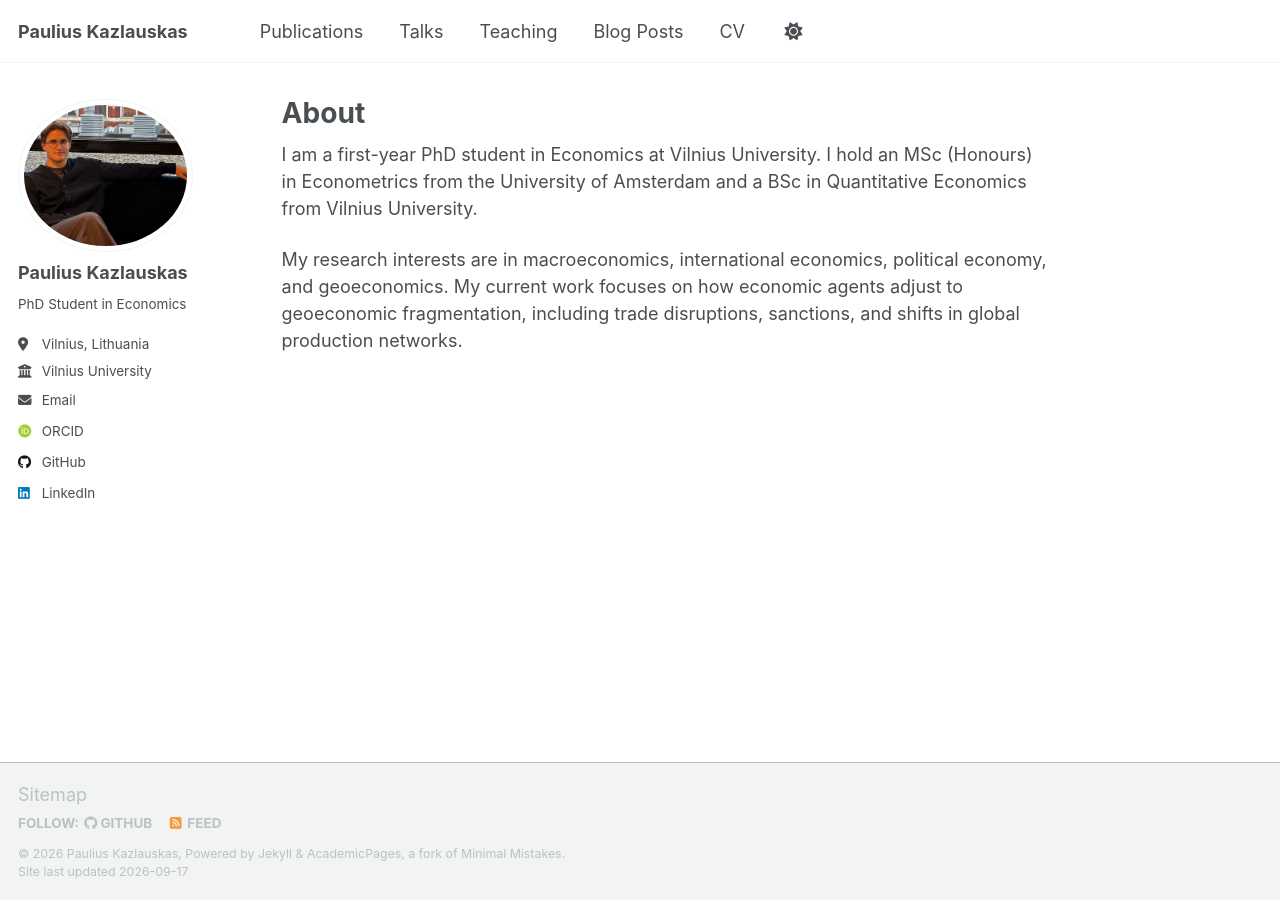
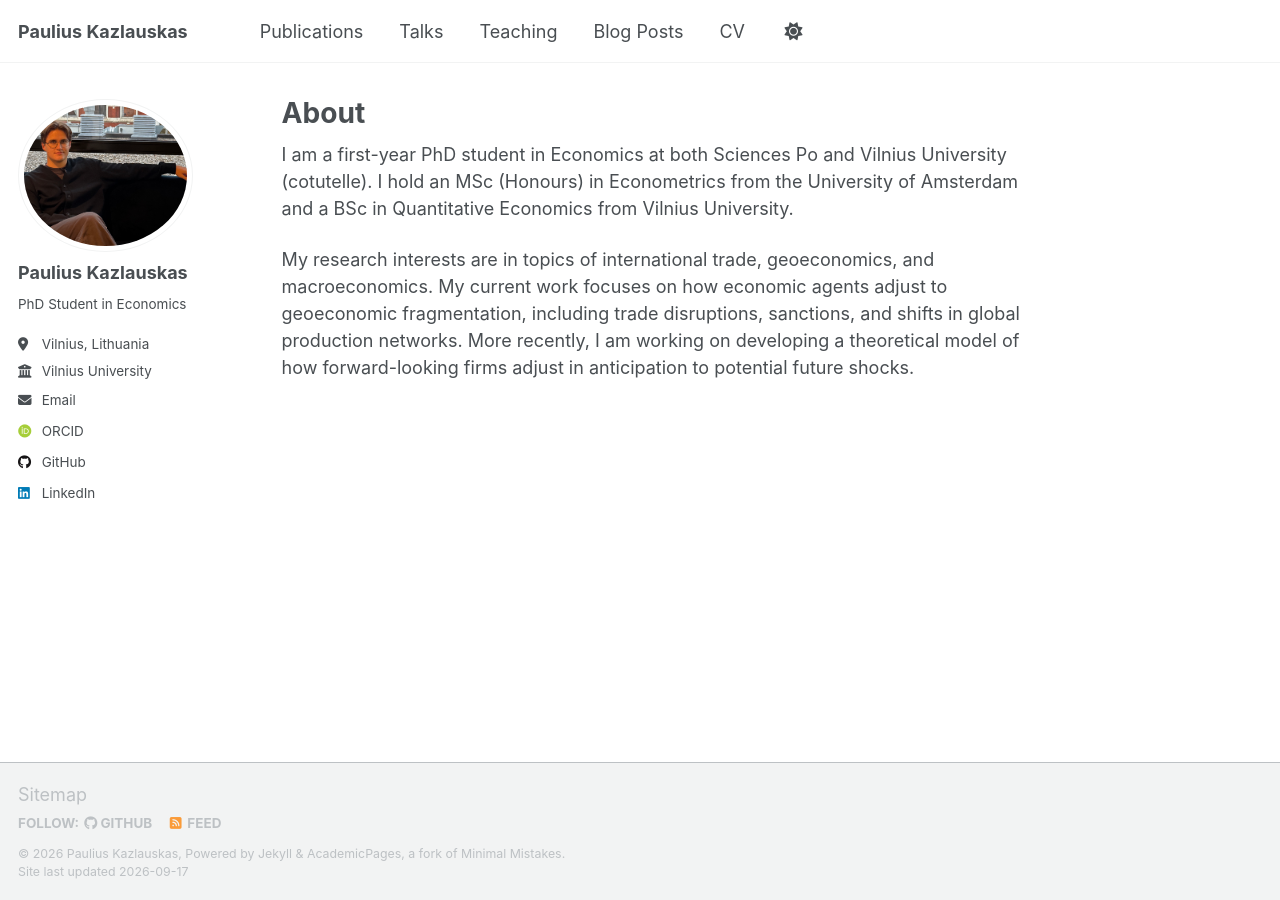
Before and after one commit to PauliusKaz/PauliusKaz.github.io, a Jekyll site: the page built from _pages/about.md, in a window 1280 px wide. Built offline with Jekyll 4.4.1, drawn with Linux system fonts in a browser that asks for light colours; some web fonts are replaced; a script that is not in the unit is left out.

Commit message:
Revise about page with updated academic details
Updated educational background and refined research interests.

```diff
--- a/_pages/about.md
+++ b/_pages/about.md
@@ -7,6 +7,6 @@ redirect_from:
   - /about.html
 ---
 
-I am a first-year PhD student in Economics at Vilnius University. I hold an MSc (Honours) in Econometrics from the University of Amsterdam and a BSc in Quantitative Economics from Vilnius University.
+I am a first-year PhD student in Economics at both Sciences Po and Vilnius University (cotutelle). I hold an MSc (Honours) in Econometrics from the University of Amsterdam and a BSc in Quantitative Economics from Vilnius University.
 
-My research interests are in macroeconomics, international economics, political economy, and geoeconomics. My current work focuses on how economic agents adjust to geoeconomic fragmentation, including trade disruptions, sanctions, and shifts in global production networks.
+My research interests are in topics of international trade, geoeconomics, and macroeconomics. My current work focuses on how economic agents adjust to geoeconomic fragmentation, including trade disruptions, sanctions, and shifts in global production networks. More recently, I am working on developing a theoretical model of how forward-looking firms adjust in anticipation to potential future shocks.
```
